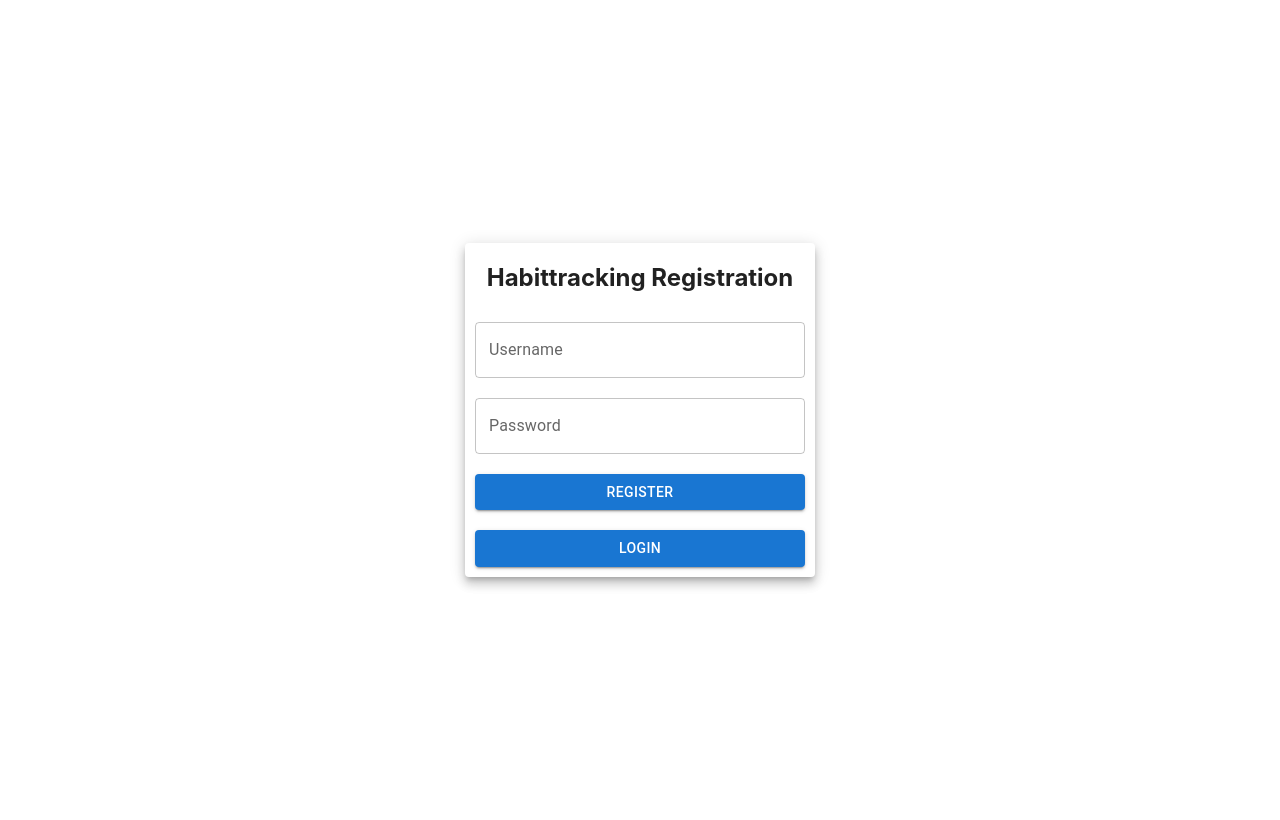
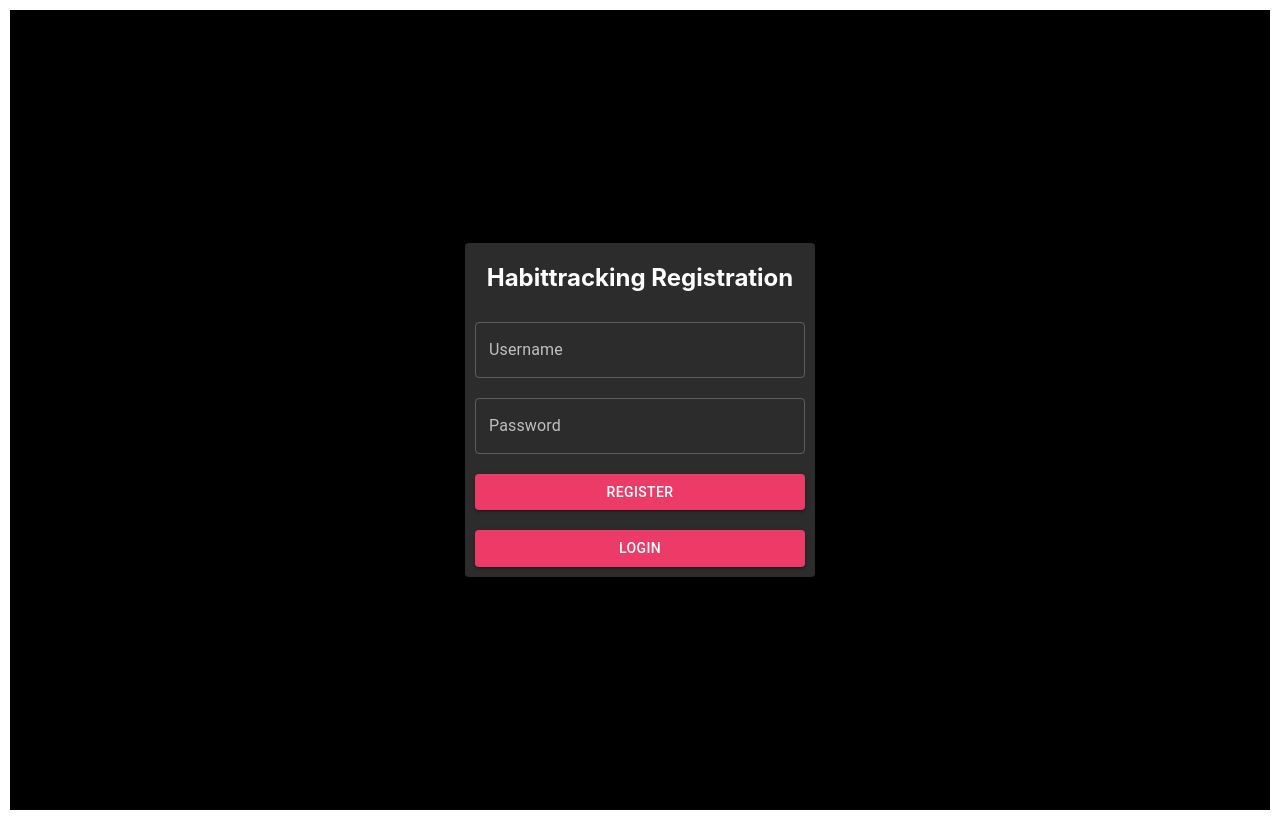
Before and after one commit to Puggingtons/habittracking, a React (Create React App) app in the folder frontend/: page /register in a window 1280 px wide. Built offline with nearby package versions, Linux system fonts and the light colour scheme.

Commit message:
Added theming

```diff
--- a/frontend/src/routes/registration/Registration.css
+++ b/frontend/src/routes/registration/Registration.css
@@ -5,6 +5,7 @@
     justify-content: center;
     height: 100vh;
     margin: 10px;
+    background-color: black;
 }
 
 .header {
--- a/frontend/src/routes/registration/Registration.tsx
+++ b/frontend/src/routes/registration/Registration.tsx
@@ -1,13 +1,35 @@
-import { Button, Paper, TextField } from "@mui/material";
+import { Button, Paper, TextField, createTheme } from "@mui/material";
 import { ChangeEvent, useState } from "react";
+import { ThemeOptions } from '@mui/material/styles';
+import { ThemeProvider } from '@mui/material/styles';
+import * as React from 'react';
 
 import Api from "../../api/Api";
 import { ColumnFlexBox } from "../../components/FlexBox";
 import "../registration/Registration.css"
 
+
+  //Theme builder: https://zenoo.github.io/mui-theme-creator/
+  export const themeOptions: ThemeOptions = {
+    palette: {
+      mode: 'dark',
+      primary: {
+        main: '#ec3b66',
+      },
+      secondary: {
+        main: '#8483f1',
+      },
+    },
+  };
+
+const ColorMode = React.createContext({toggleColorMode: () => {}});
+
 export default function Registration() {
   const [username, setUsername] = useState<string>("");
   const [password, setPassword] = useState<string>("");
+
+  const theme = createTheme(themeOptions);
+  const colorMode = React.useContext(ColorMode);
 
   const onUsernameChange = (event: ChangeEvent<HTMLInputElement>) => {
     setUsername(event.target.value);
@@ -28,6 +50,7 @@ export default function Registration() {
   };
 
   return (
+    <ThemeProvider theme={theme}>
     <div className="RegisterWindow">
     <Paper elevation={7} square={false} className="paper">
     <h2 className="header">Habittracking Registration</h2>
@@ -35,6 +58,7 @@ export default function Registration() {
         <TextField style={{margin: "10px"}}
           onChange={onUsernameChange}
           label="Username"
+          sx={{color: "white"}}
         ></TextField>
         <TextField style={{margin: "10px"}}
           onChange={onPasswordChange}
@@ -57,5 +81,6 @@ export default function Registration() {
       </ColumnFlexBox>
     </Paper>
     </div>
+    </ThemeProvider>
   );
 }
```
